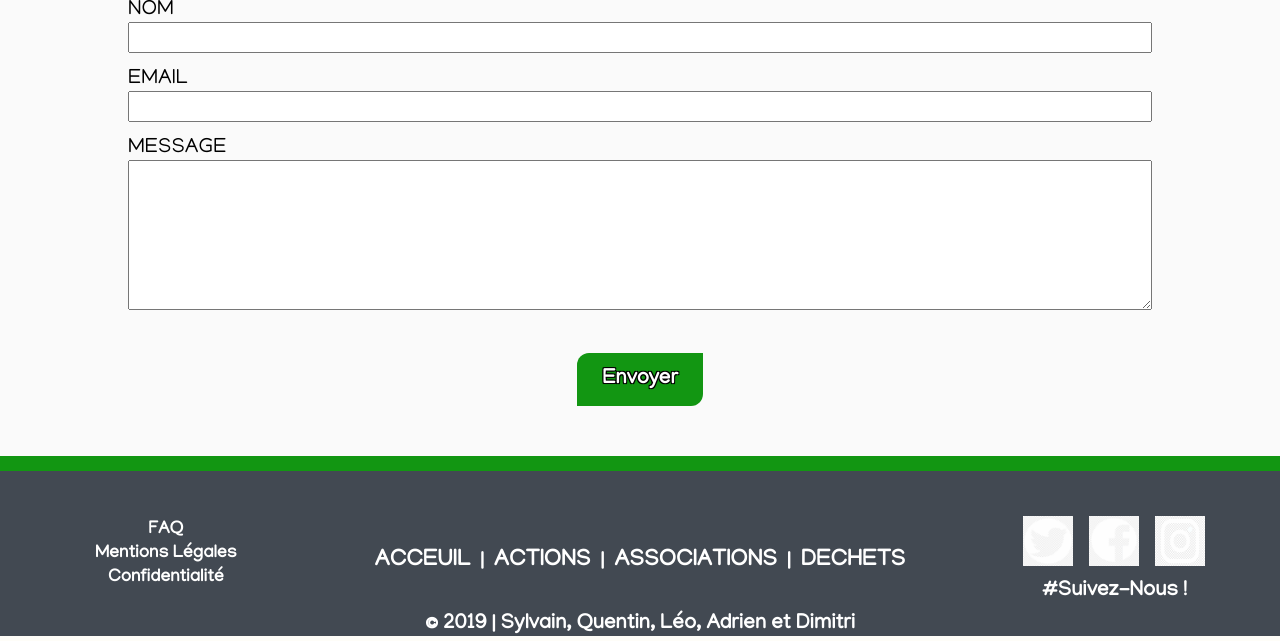
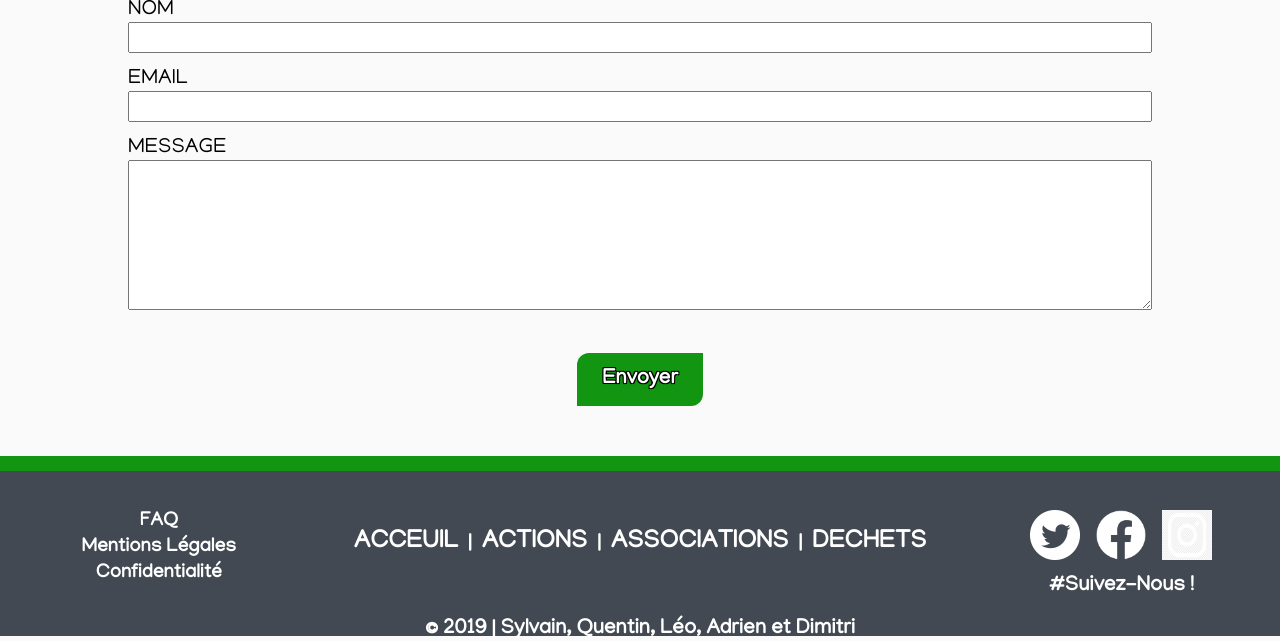
Before and after one commit to sdesousa/MyGreenCity_PHP, a PHP site: page /homepage.html in a window 1280 px wide. Shown: the part 5018-5659 px from the top of the page. Run offline with PHP 8.4, Linux system fonts and the light colour scheme.

Commit message:
finition du footer manque plus que 1 logo

```diff
--- a/homepage.html
+++ b/homepage.html
@@ -173,7 +173,7 @@
                     <a href="">Confidentialité</a>
                 </div>
                 <div class="footer_menu">
-                    <p><a href="">ACCEUIL</a>  |   <a href="#link_actions">ACTIONS</a>   |   <a href="#link_associations">ASSOCIATIONS</a>   |   <a href="#link_dechets">DECHETS</a></p>
+                    <p><a href="">ACCEUIL</a>   <span class="barre-sepa">|</span>   <a href="#link_actions">ACTIONS</a>   <span class="barre-sepa">|</span>   <a href="#link_associations">ASSOCIATIONS</a>   <span class="barre-sepa">|</span>   <a href="#link_dechets">DECHETS</a></p>
                 </div>
                 <div class="column">
                     <div class="reseaux">
--- a/style.css
+++ b/style.css
@@ -232,12 +232,11 @@ nav {
     background: rgb(18, 150, 18);
     border: none;
     cursor: pointer;
-    font-size: 1.2em;
+    font-size: 1.3em;
     color: #fff;
     padding: 15px 25px;
     font-weight: bold;
 	text-shadow: black 1px 1px, black 1px -1px, black -1px 1px, black -1px -1px;
-	font-size: 1.3em;
   }
 
 
@@ -249,13 +248,14 @@ nav {
 	border-top: 15px solid rgb(18, 150, 18);
 	display: flex;
 	flex-direction: column;
-	justify-content: flex-end;
+	justify-content: center;
   }
 
   .footer_haut{
 	display: flex;
     justify-content: space-around;
 	align-items: center;
+	margin-top: 20px;
   }
 
   .footer_haut div{
@@ -268,7 +268,7 @@ nav {
     display: flex;
 	align-items: center;
 	justify-content: center;
-	margin-bottom: 10px;
+	margin-top: 15px;
   }
 
   .column a{
@@ -284,6 +284,7 @@ nav {
   .copyright{
 	  justify-content: flex-end;
 	  align-self: center;
+	  margin-top: 20px;
   }
 
   .footer p{
@@ -307,13 +308,12 @@ nav {
 	text-decoration: none;
     font-weight: bold;
     color: rgb(255, 255, 255);
-	font-size: 1.1em;
+	font-size: 1.2em;
   }
 
   .column .reseaux{
 	  display: flex;
 	  flex-direction: row;
-	  flex-wrap: wrap;
   }
 
   .column .reseaux a{
@@ -709,7 +709,7 @@ nav {
 		}
 }
 
-@media only screen and (max-width: 900px) {
+@media only screen and (max-width: 1100px) {
 
 	.column .reseaux img{
 		width: 30px;
@@ -721,10 +721,31 @@ nav {
 	}
 
 	.footer a{
-		font-size: 1em;
+		font-size: 1.1em;
 	}
 
 	.footer_haut{
 		display: flex;
 	}
+
 }
+
+@media only screen and (max-width: 800px) {
+
+	.footer_menu p{
+		display: flex;
+		flex-direction: column;
+	}
+
+	.barre-sepa{
+		display: none;
+	}
+
+	.column p{
+		display: none;
+	}
+
+	.footer p{
+		align-items: center;
+	}
+}
```
Also changed, not shown: images/logo_facebook.png, images/logo_twitter.png.
